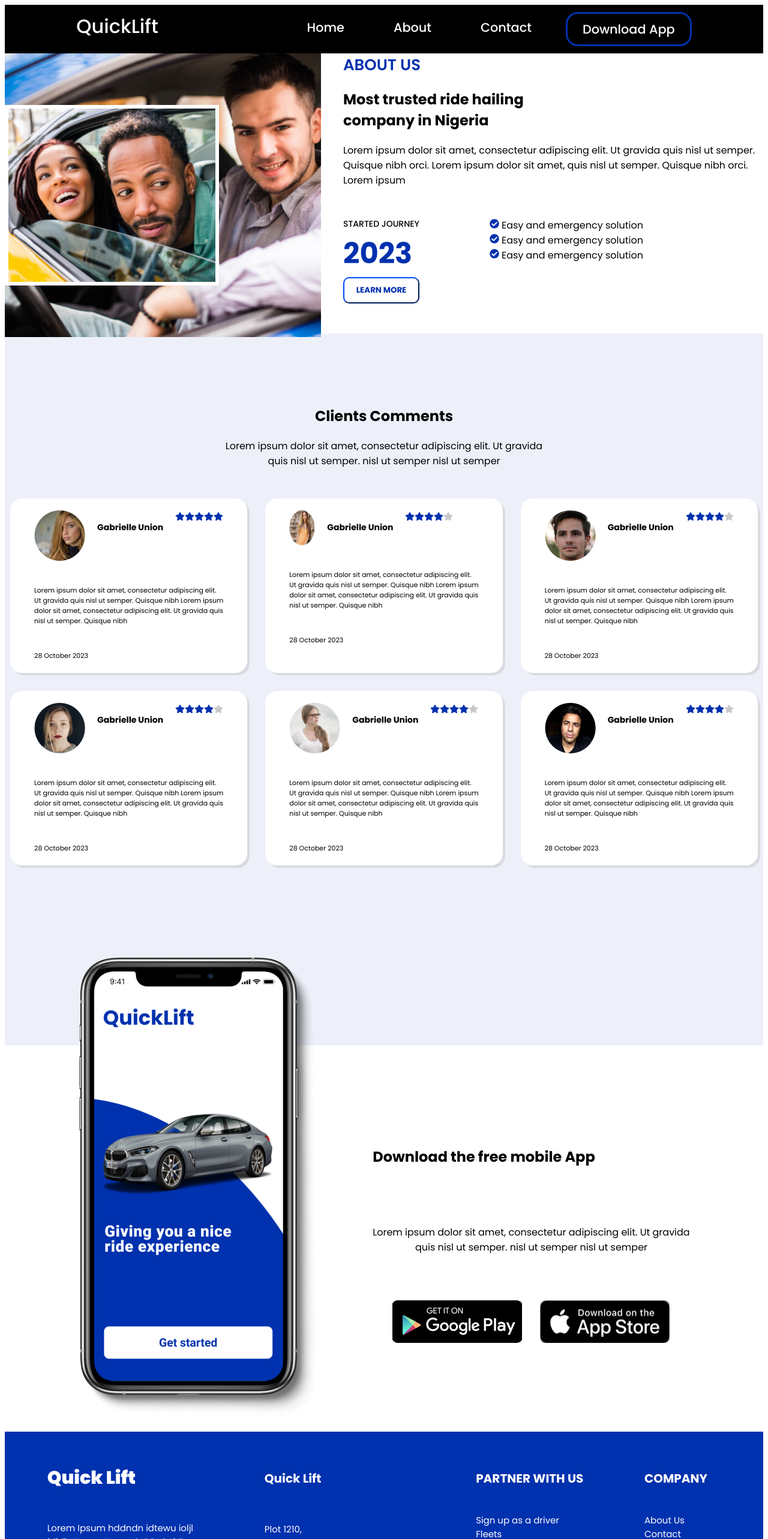
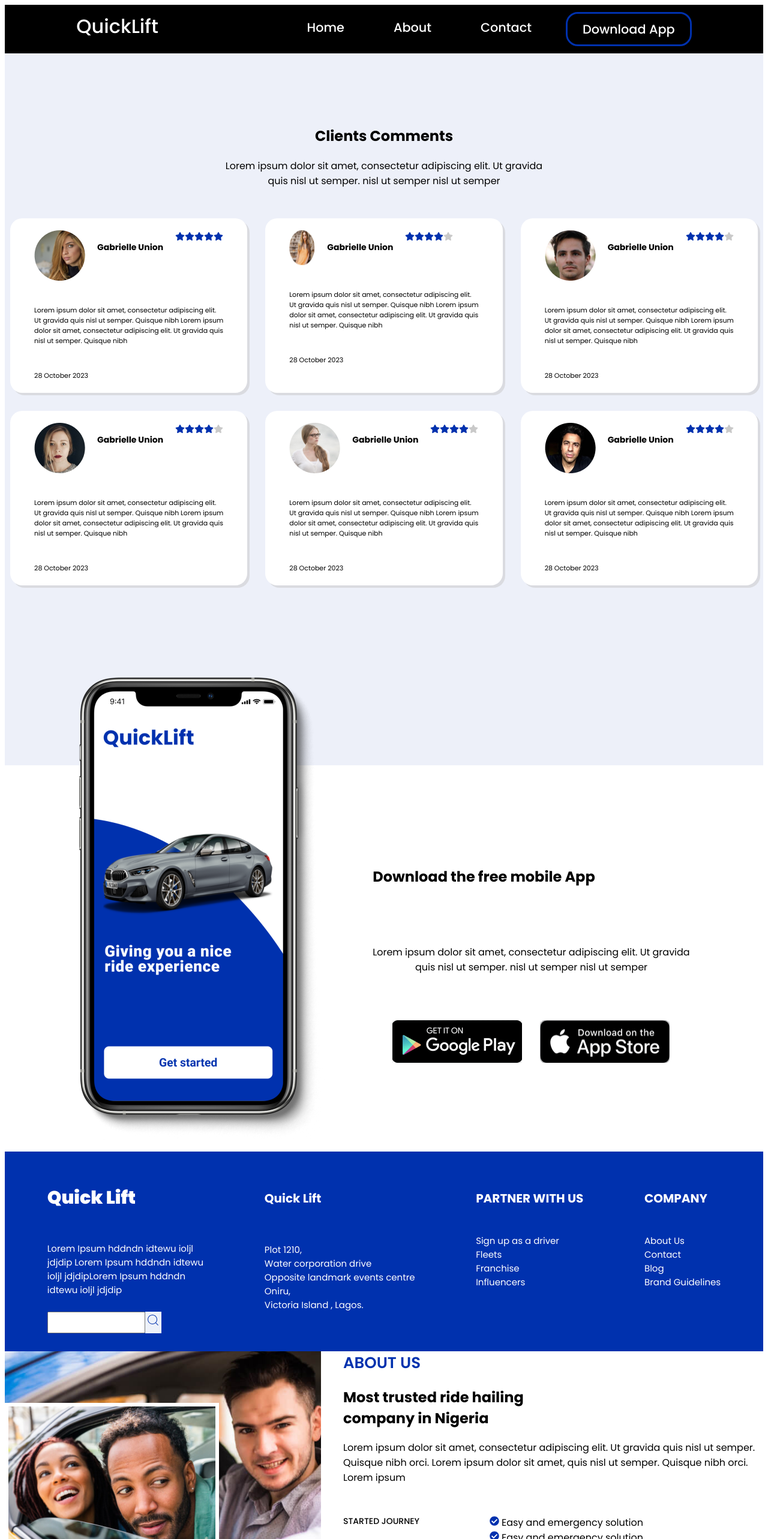
Before and after one commit to VictorOkpare/QuickLift, a React (Vite) app in the folder CapstoneProject/: page / in a window 1280 px wide. Shown: the top 2566 px of the page at 60% size. Built offline with nearby package versions, Linux system fonts and the light colour scheme.

Commit message:
Feat included : included a new section and required styling

```diff
--- a/CapstoneProject/src/App.jsx
+++ b/CapstoneProject/src/App.jsx
@@ -13,10 +13,11 @@
   return (
     <>
      <Header/>
-     <About/>
+
      <Comment/>
      <Download/>
      <Footer/>
+     <About/>
 
     </>
   )
```
